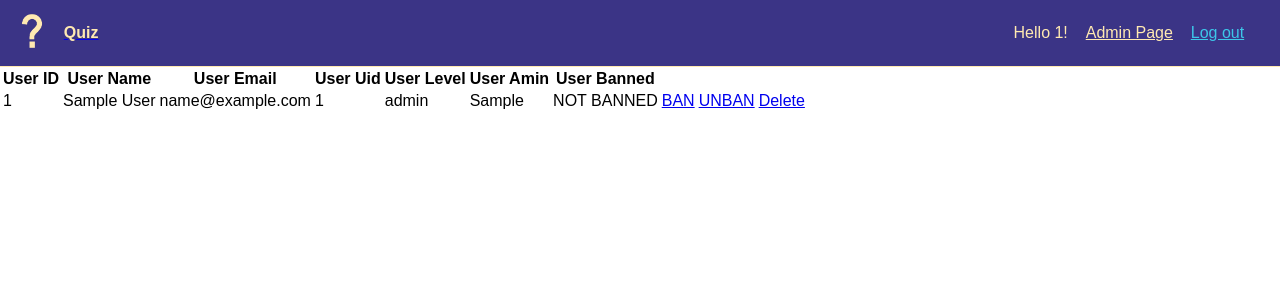
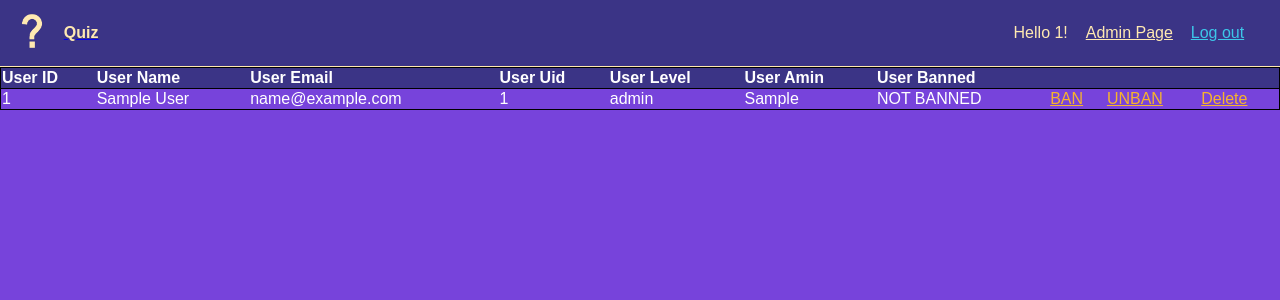
Before and after one commit to Viusan/quizWebsite, a PHP site: page /adminpage.php in a window 1280 px wide. Shown: the top 300 px of the page. Run offline with PHP 8.4, Linux system fonts and the light colour scheme; the visitor is signed in with stand-in values (Sample User, id 1); tables that the repository leaves empty or names only in its code hold one stand-in row (values such as "Sample post").

Commit message:
admin page style

```diff
--- a/adminpage.php
+++ b/adminpage.php
@@ -8,8 +8,8 @@
   <link rel="icon" href="bilder/quizLogo.png">
   <title>Quiz</title>
 </head>
-<body>
-  <table>
+<body class="adminBody">
+  <table class="adminTable">
     <tr>
       <th>User ID</th>
       <th>User Name</th>
--- a/style.css
+++ b/style.css
@@ -380,3 +380,28 @@ ul li label {
 .banImage img{
   height: 50vh;
 }
+
+/*admin page*/
+.adminBody{
+  background-color: #7743DB;
+}
+
+.adminTable{
+  border-collapse: collapse;
+  width: 100%;
+  text-align: left;
+  background-color: #3b3486;
+}
+
+.adminTable tr:nth-child(even){
+  background-color: #7743DB;
+}
+
+.adminTable tr{
+  border:solid 1px black;
+  color: #fff;
+}
+
+.deleteButton{
+  color: #F7B42C
+}
```
